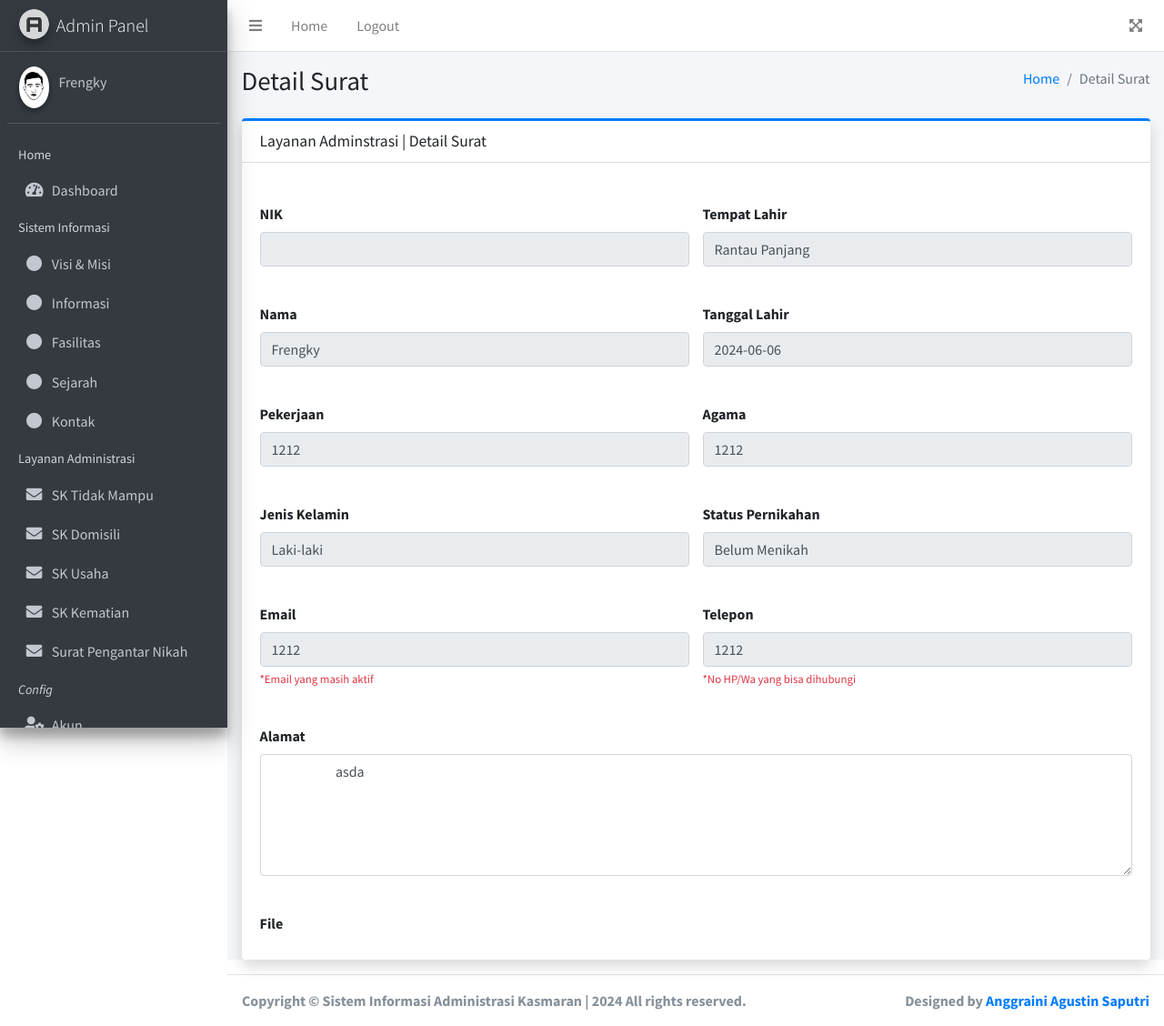
After one commit to Frengky12/sia-kasmaran, a PHP site: page /admin/detail-surat.php?id=1 in a window 1280 px wide. The commit adds this page. Shown: the whole page at 91% size. Run offline with PHP 8.4, Linux system fonts and the light colour scheme; a user stored in the database is signed in; data comes from the database, SQL or seed files in the repository; data that the repository does not hold is empty; some libraries are stand-ins or nearby versions.

Commit message:
feat: add parsing url detail, page detail surat

```diff
--- /dev/null
+++ b/admin/detail-surat.php
@@ -0,0 +1,140 @@
+<?php
+$title = 'Detail Surat';
+include 'skeleton/header.php';
+
+$id = (int)$_GET['id'];
+$surat = query("SELECT s.*, ms.nama_surat FROM surat s LEFT JOIN ms_surat ms ON ms.id = s.id_jenis WHERE s.id = $id")[0];
+?>
+
+    <!-- Content Wrapper. Contains page content -->
+    <div class="content-wrapper">
+      <!-- Content Header (Page header) -->
+      <div class="content-header">
+        <div class="container-fluid">
+          <div class="row mb-2">
+            <div class="col-sm-6">
+              <h1 class="m-0"><?= $title ?></h1>
+            </div><!-- /.col -->
+            <div class="col-sm-6">
+              <ol class="breadcrumb float-sm-right">
+                <li class="breadcrumb-item"><a href="index.php">Home</a></li>
+                <li class="breadcrumb-item active"><?= $title ?></li>
+              </ol>
+            </div><!-- /.col -->
+          </div><!-- /.row -->
+        </div><!-- /.container-fluid -->
+      </div>
+      <!-- /.content-header -->
+
+      <!-- Main content -->
+      <section class="content">
+        <div class="container-fluid">
+
+          <div class="card card-outline card-primary shadow">
+              <div class="card-header">
+                <h3 class="card-title">Layanan Adminstrasi | <?= $title ?></h3>
+
+                <!-- <div class="card-tools">
+                  <a class="btn btn-sm btn-primary" href="tambah-akun.php">
+                     Tambah Akun <i class="fas fa-plus"></i>
+                  </a>
+                </div> -->
+
+              </div>
+              <div class="card-body">
+              <form action="" method="post" enctype="multipart/form-data">
+                  <input type="hidden" name="id" value="<?= $surat['id'] ?>">
+                  <div class="row">
+                    <div class="form-group col-lg-6 mt-4">
+                      <label for="nik"><b>NIK</b></label>
+                      <input type="text" name="nik" id="nik" class="form-control" maxlength="16" minlength="16" value="<?= $surat['nik']; ?>" required disabled>
+                    </div>
+
+                    <div class="form-group col-lg-6 mt-4">
+                      <label for="tempat_lahir"><b>Tempat Lahir</b></label>
+                      <input type="text" name="tempat_lahir" id="tempat_lahir" class="form-control" value="<?= $surat['tempat_lahir']; ?>" required disabled>
+                    </div>
+                  </div>
+
+
+                  <div class="row">
+                    <div class="form-group col-lg-6 mt-4">
+                      <label for="nama"><b>Nama</b></label>
+                      <input type="text" name="nama" id="nama" class="form-control" value="<?= $surat['nama']; ?>" required disabled>
+                    </div>
+
+                    <div class="form-group col-lg-6 mt-4">
+                      <label for="tanggal_lahir"><b>Tanggal Lahir</b></label>
+                      <input type="text" name="tanggal_lahir" id="tanggal_lahir" class="form-control" value="<?= $surat['tanggal_lahir']; ?>" required disabled>
+                    </div>
+                  </div>
+
+                  <div class="row">
+                    <div class="form-group col-lg-6 mt-4">
+                      <label for="pekerjaan"><b>Pekerjaan</b></label>
+                      <input type="text" name="pekerjaan" id="pekerjaan" class="form-control" value="<?= $surat['pekerjaan']; ?>" required disabled>
+                    </div>
+
+                    <div class="form-group col-lg-6 mt-4">
+                      <label for="agama"><b>Agama</b></label>
+                      <input type="text" name="agama" id="agama" class="form-control" value="<?= $surat['agama']; ?>" required disabled>
+                    </div>
+                  </div>
+
+                  <div class="row">
+                    <div class="form-group col-lg-6 mt-4">
+                      <label for="jenKel"><b>Jenis Kelamin</b></label>
+                      <input type="text" name="agama" id="agama" class="form-control" value="<?= $surat['jenKel'] == 'L' ? 'Laki-laki' : 'Perempuan'; ?>" required disabled>
+                    </div>
+
+                    <div class="form-group col-lg-6 mt-4">
+                      <label for="status"><b>Status Pernikahan</b></label>
+                      <input type="text" name="agama" id="agama" class="form-control" value="<?= $surat['sttaus'] == 'N' ? 'Menikah' : 'Belum Menikah'; ?>" required disabled>
+                    </div>
+
+                  </div>
+
+                  <div class="row">
+                    <div class="form-group col-lg-6 mt-4">
+                      <label for="email"><b>Email</b></label>
+                      <input type="email" name="email" id="email" class="form-control" value="<?= $surat['agama']; ?>" required disabled>
+                      <small class="text-danger">*Email yang masih aktif</small>
+                    </div>
+
+                    <div class="form-group col-lg-6 mt-4">
+                      <label for="no_hp"><b>Telepon</b></label>
+                      <input type="text" name="no_hp" id="no_hp" class="form-control" value="<?= $surat['no_hp']; ?>" required disabled>
+                      <small class="text-danger">*No HP/Wa yang bisa dihubungi</small>
+                    </div>
+                  </div>
+
+
+                  <div class="row">
+                    <div class="form-group col-lg-12 mt-4">
+                      <label for="alamat"><b>Alamat</b></label>
+                      <textarea name="alamat" id="alamat" cols="30" rows="5" class="form-control">
+                      <?= $surat['alamat']; ?>
+                      </textarea>
+                    </div>
+                  </div>
+
+                  <div class="row">
+                  <div class="col-lg-12 mt-4">
+                    <label for="file" class="form-label"><b>File</b></label>
+                  </div>
+                  </div>
+
+
+
+              </div>
+            </div>
+
+        </div>
+      </section>
+      <!-- /.content -->
+    </div>
+
+
+<?php
+include 'skeleton/footer.php';
+?>
```
Also changed, not shown: admin/sk-domisili.php (+11 -11 lines), admin/sk-kematian.php (+10 -14 lines), admin/sk-tidak-mampu.php (+9 -13 lines), admin/sk-usaha.php (+10 -14 lines), admin/surat-pengantar-nikah.php (+9 -13 lines).
